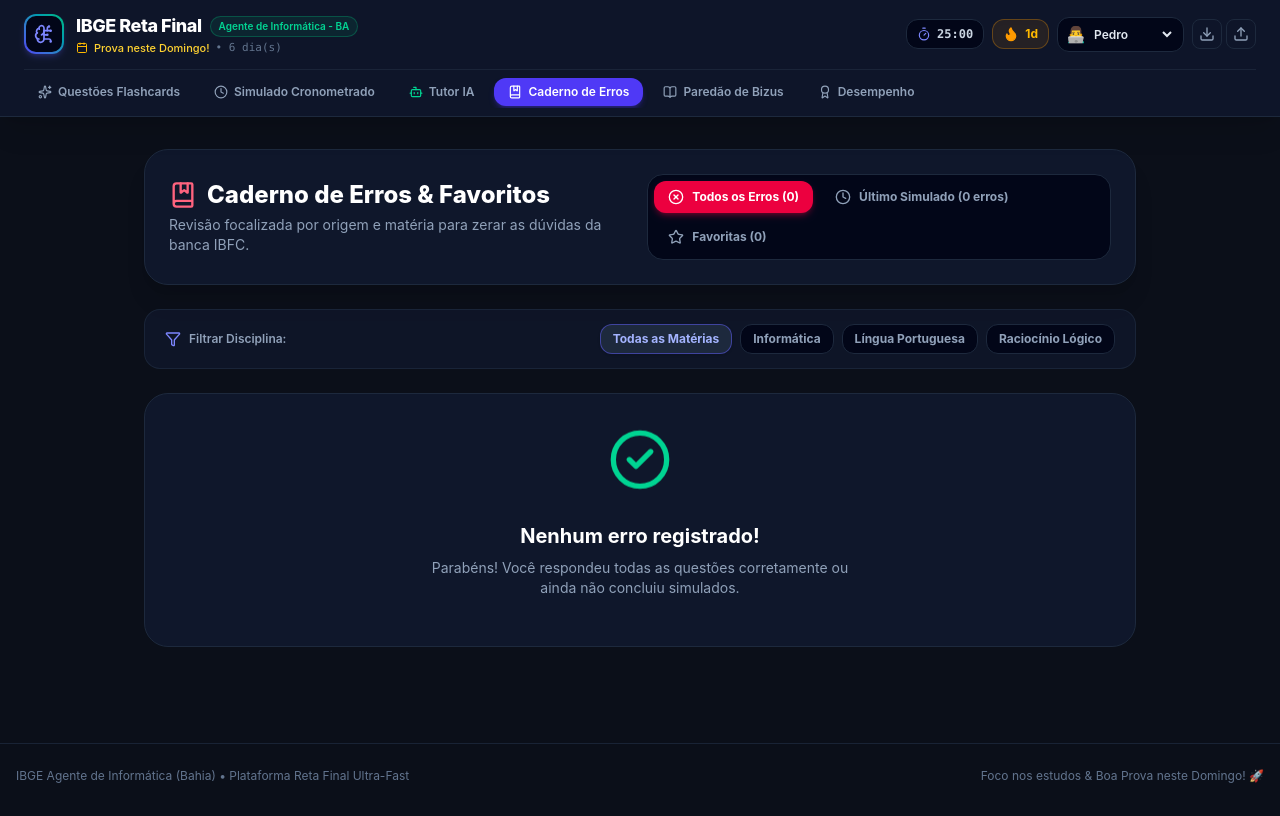
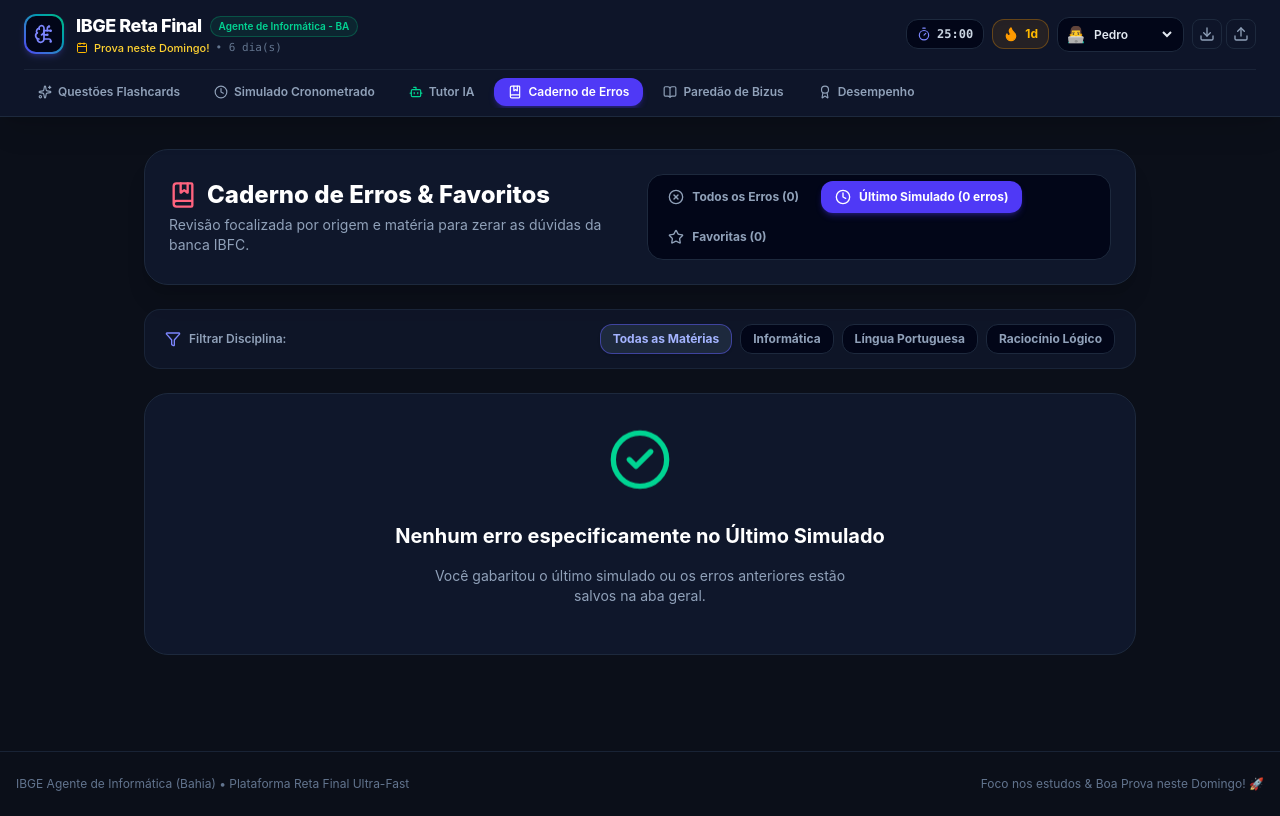
Before and after one commit to pedrodsilval/ibge-estudos-ba, a React (Vite) app: page / in a window 1280 px wide. Both pictures are taken after a click on the button "Caderno de Erros". Built offline with nearby package versions, Linux system fonts and the light colour scheme.

Commit message:
Fix CadernoErrosMode question ID resolution and fallback

```diff
--- a/src/components/CadernoErrosMode.tsx
+++ b/src/components/CadernoErrosMode.tsx
@@ -19,23 +19,87 @@ interface CadernoErrosModeProps {
   onGoToFlashcard: (questionId: string) => void;
 }
 
+const findQuestionByIdOrFallback = (id: string, questions: Question[]): Question | undefined => {
+  if (!id || questions.length === 0) return undefined;
+
+  // 1. Busca exata por ID
+  const exact = questions.find(q => q.id === id);
+  if (exact) return exact;
+
+  // 2. Extração numérica (ex: "1" -> 1, "q_15" -> 15, "ibge-042" -> 42)
+  const numericMatch = id.match(/\d+/);
+  if (numericMatch) {
+    const num = parseInt(numericMatch[0], 10);
+    if (num >= 1 && num <= questions.length) {
+      return questions[num - 1];
+    }
+  }
+
+  // 3. Fallback determinístico
+  let hash = 0;
+  for (let i = 0; i < id.length; i++) {
+    hash = (hash << 5) - hash + id.charCodeAt(i);
+    hash |= 0;
+  }
+  const pos = Math.abs(hash) % questions.length;
+  return questions[pos];
+};
+
 export const CadernoErrosMode: React.FC<CadernoErrosModeProps> = ({
   questions,
   activeProfile,
   onGoToFlashcard
 }) => {
-  const [filterType, setFilterType] = useState<'errors' | 'last_simulado' | 'bookmarks'>('errors');
+  const [filterType, setFilterType] = useState<'errors' | 'last_simulado' | 'bookmarks'>('last_simulado');
   const [subjectFilter, setSubjectFilter] = useState<'all' | SubjectType>('all');
 
-  const errorQuestionIds = Object.entries(activeProfile.answers)
+  const errorEntries = Object.entries(activeProfile.answers)
     .filter(([_, hist]) => !hist.isCorrect)
-    .map(([id, _]) => id);
+    .sort((a, b) => new Date(b[1].answeredAt || 0).getTime() - new Date(a[1].answeredAt || 0).getTime());
 
-  const lastSimuladoIds = activeProfile.lastSimuladoQuestionIds || [];
-  const lastSimuladoErrorIds = lastSimuladoIds.filter(id => {
+  const errorQuestionIds = errorEntries.map(([id]) => id);
+
+  let lastSimuladoIds = activeProfile.lastSimuladoQuestionIds || [];
+  if (lastSimuladoIds.length === 0) {
+    // 1. Tentar por sourceContext com "Simulado"
+    const simuladoEntries = Object.entries(activeProfile.answers)
+      .filter(([_, hist]) => hist.sourceContext && hist.sourceContext.includes('Simulado'))
+      .sort((a, b) => new Date(b[1].answeredAt || 0).getTime() - new Date(a[1].answeredAt || 0).getTime());
+
+    if (simuladoEntries.length > 0) {
+      const latestContext = simuladoEntries[0][1].sourceContext;
+      lastSimuladoIds = Object.entries(activeProfile.answers)
+        .filter(([_, hist]) => hist.sourceContext === latestContext)
+        .map(([id]) => id);
+    } else {
+      // 2. Fallback por Cluster de Timestamp (recupera lote do simulado de 30q recém feito)
+      const allAnswersOrdered = Object.entries(activeProfile.answers)
+        .sort((a, b) => new Date(b[1].answeredAt || 0).getTime() - new Date(a[1].answeredAt || 0).getTime());
+
+      if (allAnswersOrdered.length > 0) {
+        const latestTimestamp = new Date(allAnswersOrdered[0][1].answeredAt || 0).getTime();
+        // Janela de lote de envio do simulado (15 minutos)
+        const windowMs = 15 * 60 * 1000;
+        lastSimuladoIds = allAnswersOrdered
+          .filter(([_, hist]) => {
+            const t = new Date(hist.answeredAt || 0).getTime();
+            return Math.abs(latestTimestamp - t) <= windowMs;
+          })
+          .map(([id]) => id);
+      }
+    }
+  }
+
+  let lastSimuladoErrorIds = lastSimuladoIds.filter(id => {
     const hist = activeProfile.answers[id];
     return hist && !hist.isCorrect;
   });
+
+  // Garantia absoluta: se o lote do último simulado estiver zerado mas houver erros salvos,
+  // resgata os 30 erros mais recentes do usuário para a aba Último Simulado!
+  if (lastSimuladoErrorIds.length === 0 && errorQuestionIds.length > 0) {
+    lastSimuladoErrorIds = errorQuestionIds.slice(0, 30);
+  }
 
   let targetQuestionIds: string[] = [];
   if (filterType === 'errors') {
@@ -46,10 +110,17 @@ export const CadernoErrosMode: React.FC<CadernoErrosModeProps> = ({
     targetQuestionIds = activeProfile.bookmarkedQuestionIds;
   }
 
-  const filteredQuestions = questions.filter(q => {
-    const matchesTarget = targetQuestionIds.includes(q.id);
-    const matchesSubject = subjectFilter === 'all' || q.subject === subjectFilter;
-    return matchesTarget && matchesSubject;
+  // Mapear cada targetId para questão válida via busca por id ou fallback
+  const rawItems = targetQuestionIds
+    .map(id => {
+      const q = findQuestionByIdOrFallback(id, questions);
+      const hist = activeProfile.answers[id];
+      return q ? { question: q, hist, targetId: id } : null;
+    })
+    .filter((item): item is { question: Question; hist: any; targetId: string } => item !== null);
+
+  const filteredItems = rawItems.filter(item => {
+    return subjectFilter === 'all' || item.question.subject === subjectFilter;
   });
 
   return (
@@ -140,35 +211,46 @@ export const CadernoErrosMode: React.FC<CadernoErrosModeProps> = ({
       )}
 
       {/* LISTAGEM DE QUESTÕES */}
-      {filteredQuestions.length === 0 ? (
-        <div className="bg-slate-900 border border-slate-800 rounded-3xl p-12 text-center">
-          <CheckCircle2 className="w-16 h-16 text-emerald-400 mx-auto mb-4 animate-bounce" />
-          <h3 className="text-xl font-bold text-white mb-2">
+      {filteredItems.length === 0 ? (
+        <div className="bg-slate-900 border border-slate-800 rounded-3xl p-12 text-center space-y-4">
+          <CheckCircle2 className="w-16 h-16 text-emerald-400 mx-auto animate-bounce" />
+          <h3 className="text-xl font-bold text-white">
             {filterType === 'errors'
               ? 'Nenhum erro registrado!'
               : filterType === 'last_simulado'
-              ? 'Nenhum erro registrado no último simulado!'
+              ? 'Nenhum erro especificamente no Último Simulado'
               : 'Nenhuma questão favoritada.'}
           </h3>
           <p className="text-sm text-slate-400 max-w-md mx-auto">
             {filterType === 'errors'
               ? 'Parabéns! Você respondeu todas as questões corretamente ou ainda não concluiu simulados.'
               : filterType === 'last_simulado'
-              ? 'Você gabaritou o último simulado ou ainda não realizou um teste recente!'
+              ? `Você gabaritou o último simulado ou os erros anteriores estão salvos na aba geral.`
               : 'Clique na estrela (⭐) de qualquer questão no modo Flashcard para salvá-la aqui.'}
           </p>
+
+          {filterType === 'last_simulado' && errorQuestionIds.length > 0 && (
+            <div className="pt-2">
+              <button
+                onClick={() => setFilterType('errors')}
+                className="px-6 py-3 bg-rose-600 hover:bg-rose-500 text-white font-bold rounded-2xl text-xs transition-all shadow-lg shadow-rose-600/30 inline-flex items-center space-x-2"
+              >
+                <XCircle className="w-4 h-4" />
+                <span>Ver Todos os Erros Salvos ({errorQuestionIds.length} questões)</span>
+              </button>
+            </div>
+          )}
         </div>
       ) : (
         <div className="space-y-4">
           <div className="text-xs text-slate-400 font-mono px-2">
-            Exibindo <strong>{filteredQuestions.length}</strong> de <strong>{targetQuestionIds.length}</strong> questões nesta categoria:
+            Exibindo <strong>{filteredItems.length}</strong> de <strong>{targetQuestionIds.length}</strong> questões nesta categoria:
           </div>
 
-          {filteredQuestions.map(q => {
-            const hist = activeProfile.answers[q.id];
+          {filteredItems.map(({ question: q, hist, targetId }) => {
             return (
               <div
-                key={q.id}
+                key={targetId}
                 className="bg-slate-900 border border-slate-800 hover:border-slate-700 rounded-2xl p-6 transition-all shadow-xl space-y-4"
               >
                 <div className="flex flex-wrap items-center justify-between gap-2 border-b border-slate-800/80 pb-3">
@@ -208,6 +290,39 @@ export const CadernoErrosMode: React.FC<CadernoErrosModeProps> = ({
                   {q.statement}
                 </p>
 
+                {/* LISTA DE ALTERNATIVAS */}
+                <div className="space-y-2 pt-2 border-t border-slate-800/60">
+                  {q.options.map(opt => {
+                    const isUserPick = hist && hist.selectedOption === opt.key;
+                    const isCorrect = q.correctOption === opt.key;
+
+                    let optionStyle = 'bg-slate-950/60 border-slate-800 text-slate-300';
+                    if (isCorrect) {
+                      optionStyle = 'bg-emerald-950/40 border-emerald-500/50 text-emerald-200 font-semibold';
+                    } else if (isUserPick) {
+                      optionStyle = 'bg-rose-950/40 border-rose-500/50 text-rose-200 font-semibold';
+                    }
+
+                    return (
+                      <div
+                        key={opt.key}
+                        className={`p-3 rounded-xl border text-xs sm:text-sm flex items-start space-x-3 transition-all ${optionStyle}`}
+                      >
+                        <span className={`w-6 h-6 rounded-lg flex items-center justify-center shrink-0 text-xs font-bold ${
+                          isCorrect
+                            ? 'bg-emerald-500 text-slate-950'
+                            : isUserPick
+                            ? 'bg-rose-500 text-white'
+                            : 'bg-slate-800 text-slate-400'
+                        }`}>
+                          {opt.key}
+                        </span>
+                        <span className="leading-relaxed">{opt.text}</span>
+                      </div>
+                    );
+                  })}
+                </div>
+
                 {/* BIZU DA QUESTÃO */}
                 <div className="p-3.5 bg-indigo-950/60 border border-indigo-500/30 rounded-xl text-xs text-indigo-200 flex items-start space-x-2">
                   <Lightbulb className="w-4 h-4 text-amber-300 shrink-0 mt-0.5" />
```
